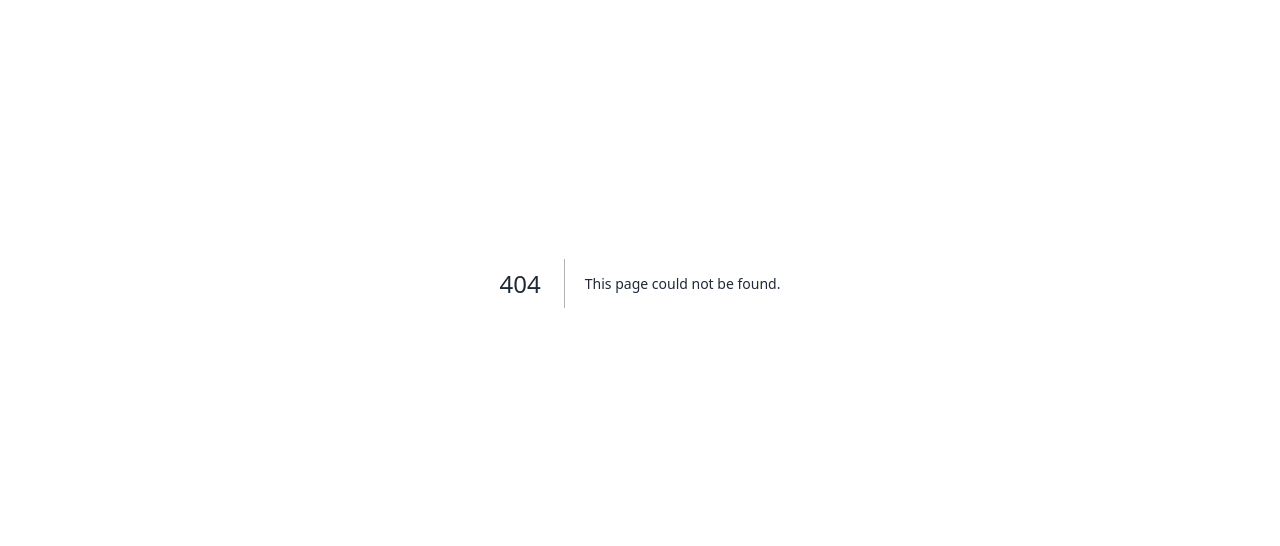
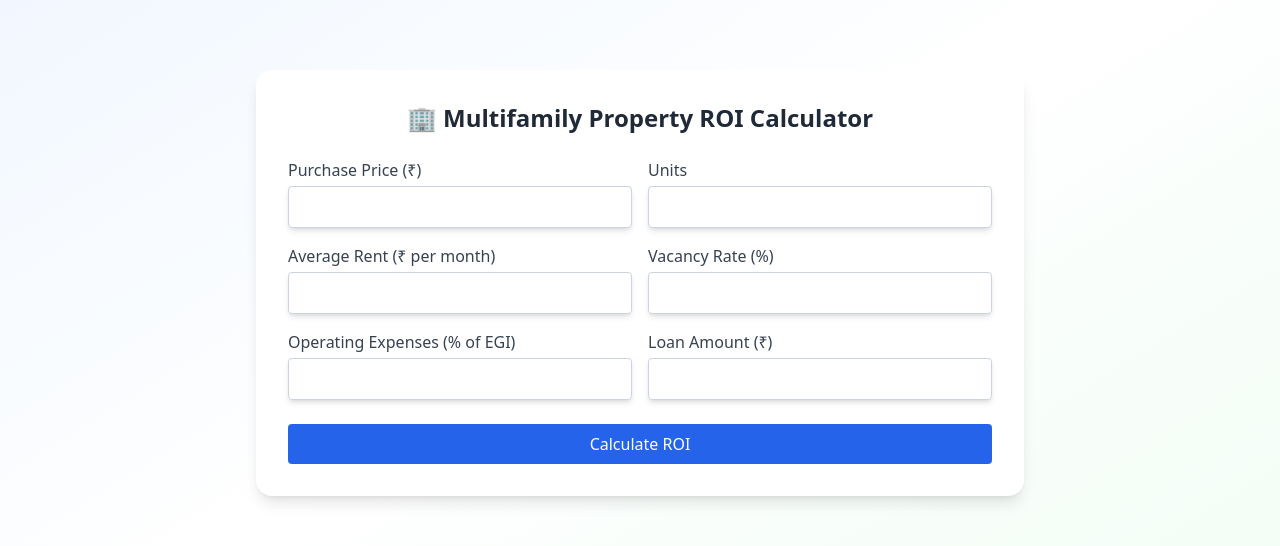
Before and after one commit to venupala-tt/propnz, a Next.js app: page /pages/mfroi in a window 1280 px wide. Before the commit this address had no page. Shown: the part 229-775 px from the top of the page. Built offline with nearby package versions, Linux system fonts and the light colour scheme.

Commit message:
Create page.tsx

```diff
--- /dev/null
+++ b/app/pages/mfroi/page.tsx
@@ -0,0 +1,160 @@
+"use client";
+
+import { useState } from "react";
+
+export default function MultifamilyROICalculator() {
+  const [purchasePrice, setPurchasePrice] = useState<number | "">("");
+  const [units, setUnits] = useState<number | "">("");
+  const [avgRent, setAvgRent] = useState<number | "">("");
+  const [vacancyRate, setVacancyRate] = useState<number | "">("");
+  const [operatingExpenseRate, setOperatingExpenseRate] = useState<number | "">("");
+  const [loanAmount, setLoanAmount] = useState<number | "">("");
+
+  const [result, setResult] = useState<any>(null);
+
+  const handleCalculate = () => {
+    if (
+      purchasePrice === "" ||
+      units === "" ||
+      avgRent === "" ||
+      vacancyRate === "" ||
+      operatingExpenseRate === "" ||
+      loanAmount === ""
+    ) {
+      setResult(null);
+      return;
+    }
+
+    const price = Number(purchasePrice);
+    const totalUnits = Number(units);
+    const rent = Number(avgRent);
+    const vacancy = Number(vacancyRate) / 100;
+    const expensesRate = Number(operatingExpenseRate) / 100;
+    const loan = Number(loanAmount);
+
+    // Gross Potential Rent (GPR)
+    const gpr = totalUnits * rent * 12;
+
+    // Vacancy Loss
+    const vacancyLoss = gpr * vacancy;
+
+    // Effective Gross Income (EGI)
+    const egi = gpr - vacancyLoss;
+
+    // Operating Expenses
+    const operatingExpenses = egi * expensesRate;
+
+    // Net Operating Income (NOI)
+    const noi = egi - operatingExpenses;
+
+    // Cap Rate
+    const capRate = noi / price;
+
+    // ROI (Net Income / Initial Investment)
+    const equityInvestment = price - loan;
+    const roi = (noi / equityInvestment) * 100;
+
+    setResult({
+      gpr,
+      vacancyLoss,
+      egi,
+      operatingExpenses,
+      noi,
+      capRate,
+      roi,
+    });
+  };
+
+  return (
+    <section className="flex items-center justify-center min-h-screen bg-gradient-to-br from-blue-50 via-white to-green-50 p-6">
+      <div className="bg-white rounded-2xl shadow-lg p-8 max-w-3xl w-full">
+        <h1 className="text-2xl font-bold text-center mb-6 text-gray-800">
+          🏢 Multifamily Property ROI Calculator
+        </h1>
+
+        {/* Inputs */}
+        <div className="grid grid-cols-1 gap-4 md:grid-cols-2">
+          <div>
+            <label className="block font-medium text-gray-700 mb-1">Purchase Price (₹)</label>
+            <input
+              type="number"
+              value={purchasePrice}
+              onChange={(e) => setPurchasePrice(e.target.value === "" ? "" : Number(e.target.value))}
+              className="w-full border p-2 rounded"
+            />
+          </div>
+          <div>
+            <label className="block font-medium text-gray-700 mb-1">Units</label>
+            <input
+              type="number"
+              value={units}
+              onChange={(e) => setUnits(e.target.value === "" ? "" : Number(e.target.value))}
+              className="w-full border p-2 rounded"
+            />
+          </div>
+          <div>
+            <label className="block font-medium text-gray-700 mb-1">Average Rent (₹ per month)</label>
+            <input
+              type="number"
+              value={avgRent}
+              onChange={(e) => setAvgRent(e.target.value === "" ? "" : Number(e.target.value))}
+              className="w-full border p-2 rounded"
+            />
+          </div>
+          <div>
+            <label className="block font-medium text-gray-700 mb-1">Vacancy Rate (%)</label>
+            <input
+              type="number"
+              value={vacancyRate}
+              onChange={(e) => setVacancyRate(e.target.value === "" ? "" : Number(e.target.value))}
+              className="w-full border p-2 rounded"
+            />
+          </div>
+          <div>
+            <label className="block font-medium text-gray-700 mb-1">Operating Expenses (% of EGI)</label>
+            <input
+              type="number"
+              value={operatingExpenseRate}
+              onChange={(e) =>
+                setOperatingExpenseRate(e.target.value === "" ? "" : Number(e.target.value))
+              }
+              className="w-full border p-2 rounded"
+            />
+          </div>
+          <div>
+            <label className="block font-medium text-gray-700 mb-1">Loan Amount (₹)</label>
+            <input
+              type="number"
+              value={loanAmount}
+              onChange={(e) => setLoanAmount(e.target.value === "" ? "" : Number(e.target.value))}
+              className="w-full border p-2 rounded"
+            />
+          </div>
+        </div>
+
+        <button
+          onClick={handleCalculate}
+          className="mt-6 w-full bg-blue-600 text-white py-2 rounded hover:bg-blue-700 transition"
+        >
+          Calculate ROI
+        </button>
+
+        {/* Results */}
+        {result && (
+          <div className="mt-8 bg-gray-50 p-6 rounded-lg shadow-inner">
+            <h2 className="text-xl font-bold text-gray-800 mb-4">📊 Results</h2>
+            <ul className="space-y-2 text-gray-700">
+              <li>🏠 Gross Potential Rent (GPR): <b>₹ {result.gpr.toLocaleString()}</b></li>
+              <li>📉 Vacancy Loss: <b>₹ {result.vacancyLoss.toLocaleString()}</b></li>
+              <li>💵 Effective Gross Income (EGI): <b>₹ {result.egi.toLocaleString()}</b></li>
+              <li>⚙️ Operating Expenses: <b>₹ {result.operatingExpenses.toLocaleString()}</b></li>
+              <li>📈 Net Operating Income (NOI): <b>₹ {result.noi.toLocaleString()}</b></li>
+              <li>🏷️ Cap Rate: <b>{(result.capRate * 100).toFixed(2)}%</b></li>
+              <li>💹 ROI (Cash-on-Cash): <b>{result.roi.toFixed(2)}%</b></li>
+            </ul>
+          </div>
+        )}
+      </div>
+    </section>
+  );
+}
```
